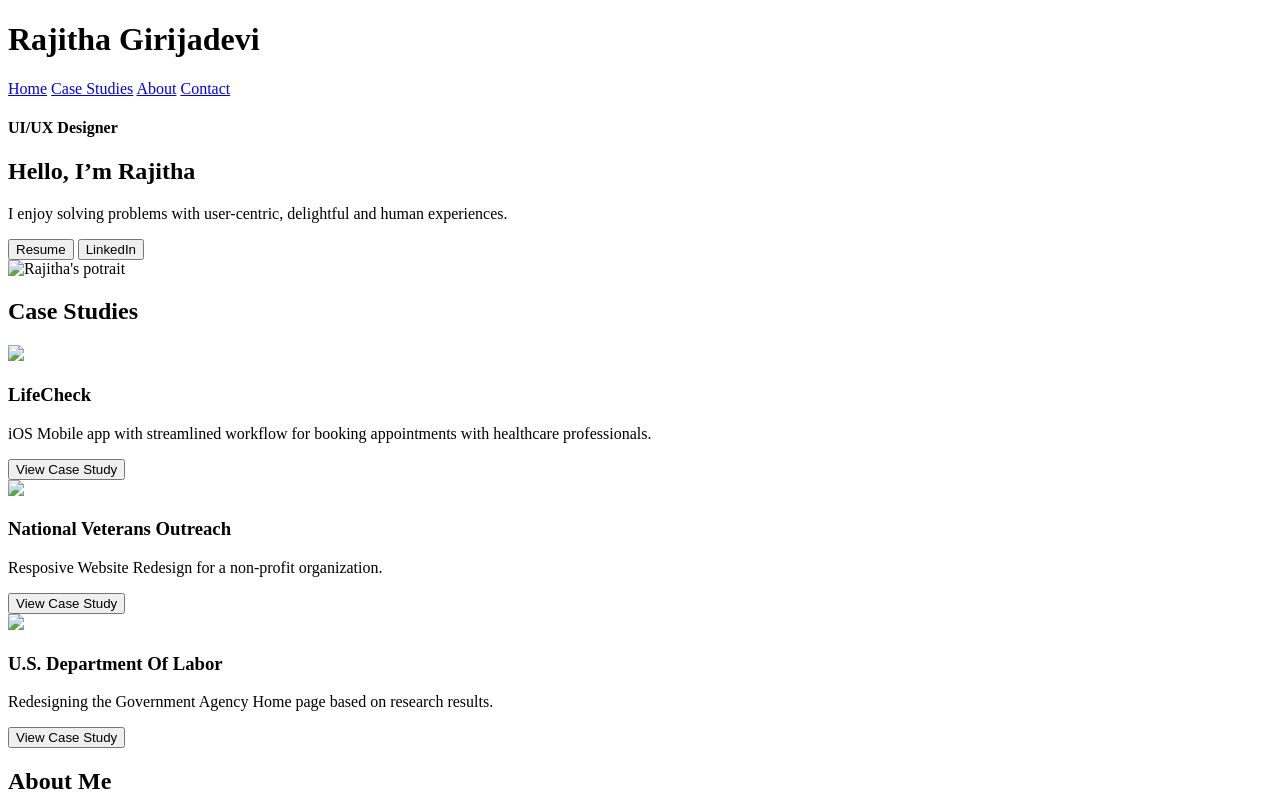
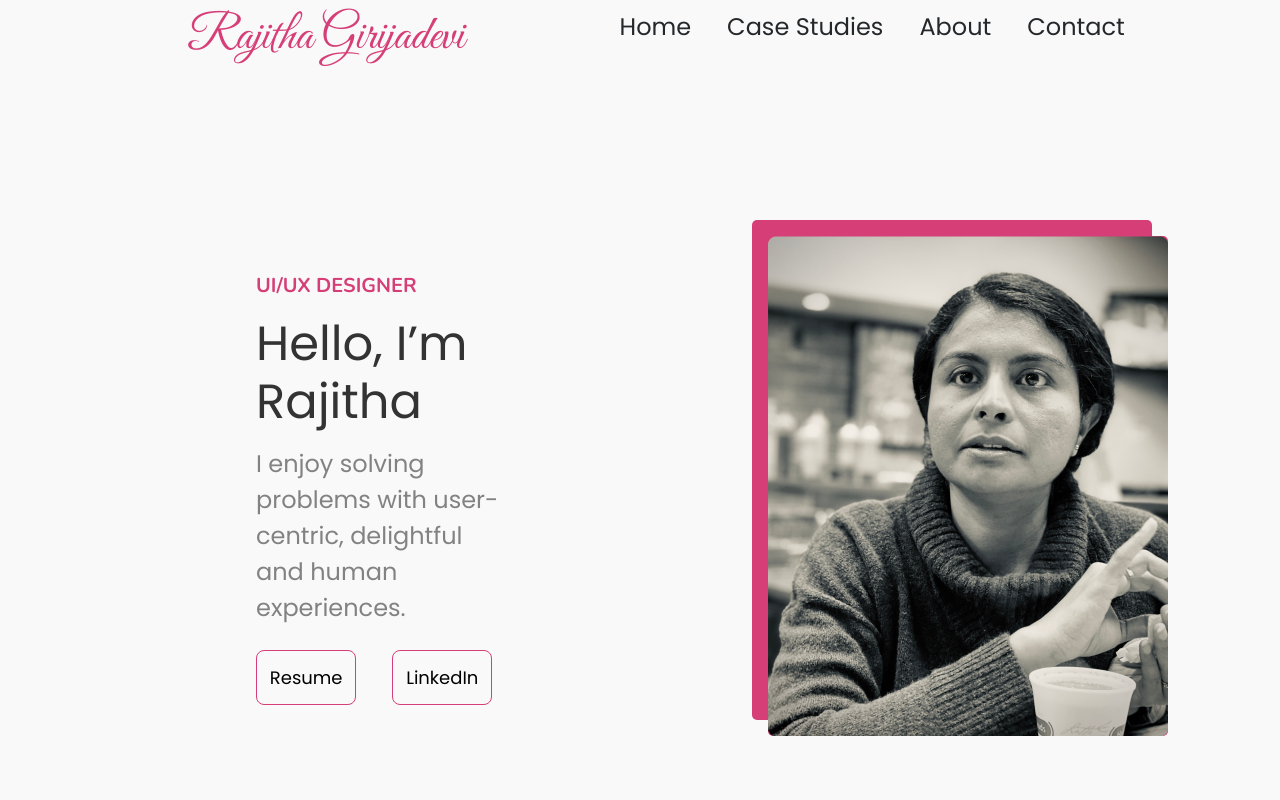
Before and after one commit to rgdevi/UX_UI_HW_17, a plain HTML site: page index.html in a window 1280 px wide. Shown: the top 800 px of the page. Drawn offline with nearby package versions, Linux system fonts and the light colour scheme; the site is published under a folder, as on GitHub Pages, so addresses that start at the root find nothing.

Commit message:
fixed css location

```diff
--- a/index.html
+++ b/index.html
@@ -14,7 +14,7 @@
       href="https://fonts.googleapis.com/css2?family=Great+Vibes&family=Lato:ital,wght@0,100;0,300;0,400;1,300&family=Nunito:wght@700&family=Poppins:ital,wght@0,400;0,500;0,600;1,100;1,200;1,300&display=swap"
       rel="stylesheet"
     />
-    <link rel="stylesheet" href="/css/style.css" />
+    <link href="css/style.css" rel="stylesheet"> </link>
     <title>Document</title>
   </head>
   <body>
@@ -50,7 +50,7 @@
             <div class="photo-background"></div>
             <img
               class="RG-potrait"
-              src="/images/rg.png"
+              src="images/rg.png"
               alt="Rajitha's
             potrait"
             />
@@ -66,7 +66,7 @@
       <div class="card-container-p1 card-container row">
         <div class="float-layout">
           <div class="card-image">
-            <img src="/images/lifecheck-no bg.png"" />
+            <img src="images/lifecheck-no bg.png"" />
             <div class="card">
               <h3 class="project-name">LifeCheck</h3>
               <p class="project-description">
@@ -82,7 +82,7 @@
       <div class="card-container-p2 card-container row">
         <div class="float-layout">
           <div class="card-image">
-            <img src="/images/nvop- no bg.png" />
+            <img src="images/nvop- no bg.png" />
             <div class="card">
               <h3 class="project-name">National Veterans Outreach</h3>
               <p class="project-description">
@@ -97,7 +97,7 @@
       <div class="card-container-p3 card-container row">
         <div class="float-layout">
           <div class="card-image">
-            <img src="/images/dol-no bg.png" />
+            <img src= "images/dol-no bg.png" />
             <div class="card">
               <h3 class="project-name">U.S. Department Of Labor</h3>
               <p class="project-description">
```
Also changed, not shown: 1 other file.
